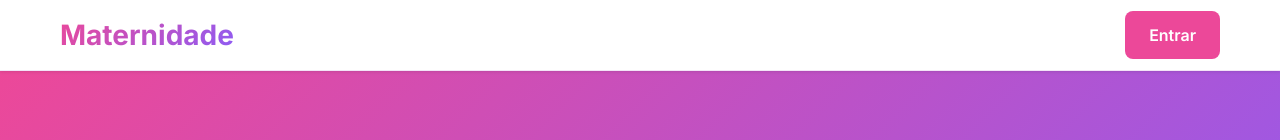
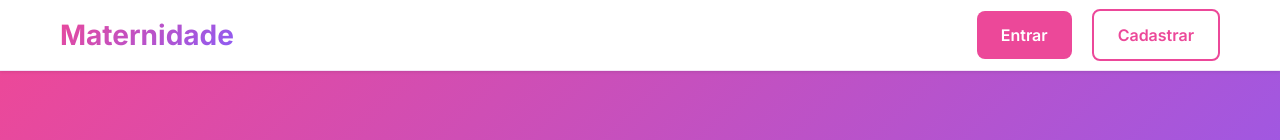
Before and after one commit to alexberneira/maternidadeconectada, a Next.js app: page / in a window 1280 px wide. Shown: the top 140 px of the page. Built offline with nearby package versions, Linux system fonts and the light colour scheme; no server answers; the database is empty.

Commit message:
feat: adiciona menu dinâmico que mostra opções diferentes para usuários logados e não logados

```diff
--- a/src/app/page.tsx
+++ b/src/app/page.tsx
@@ -1,5 +1,7 @@
 import { PrismaClient } from '@prisma/client';
 import Link from 'next/link';
+import { getServerSession } from 'next-auth';
+import { authOptions } from '@/lib/auth';
 
 const prisma = new PrismaClient();
 
@@ -29,6 +31,7 @@ async function getPosts() {
 
 export default async function HomePage() {
   const posts = await getPosts();
+  const session = await getServerSession(authOptions);
 
   const formatDate = (date: Date) => {
     return new Intl.DateTimeFormat('pt-BR', {
@@ -80,6 +83,43 @@ export default async function HomePage() {
             </h1>
           </div>
           <div style={{ display: 'flex', alignItems: 'center', gap: '20px' }}>
+            {session ? (
+              // Menu para usuário logado
+              <>
+                <span style={{
+                  color: '#6b7280',
+                  fontSize: '14px'
+                }}>
+                  Olá, {session.user?.name || session.user?.email}
+                </span>
+                <Link href="/admin" style={{
+                  backgroundColor: '#8b5cf6',
+                  color: 'white',
+                  padding: '8px 16px',
+                  borderRadius: '6px',
+                  textDecoration: 'none',
+                  fontWeight: '500',
+                  fontSize: '14px',
+                  transition: 'all 0.2s ease'
+                }}>
+                  Admin
+                </Link>
+                <Link href="/api/auth/signout" style={{
+                  backgroundColor: '#ef4444',
+                  color: 'white',
+                  padding: '8px 16px',
+                  borderRadius: '6px',
+                  textDecoration: 'none',
+                  fontWeight: '500',
+                  fontSize: '14px',
+                  transition: 'all 0.2s ease'
+                }}>
+                  Sair
+                </Link>
+              </>
+            ) : (
+              // Menu para usuário não logado
+              <>
                 <Link href="/login" style={{
                   backgroundColor: '#ec4899',
                   color: 'white',
@@ -93,6 +133,21 @@ export default async function HomePage() {
                 }}>
                   Entrar
                 </Link>
+                <Link href="/register" style={{
+                  backgroundColor: 'transparent',
+                  color: '#ec4899',
+                  padding: '12px 24px',
+                  borderRadius: '8px',
+                  textDecoration: 'none',
+                  fontWeight: '600',
+                  transition: 'all 0.2s ease',
+                  border: '2px solid #ec4899',
+                  cursor: 'pointer'
+                }}>
+                  Cadastrar
+                </Link>
+              </>
+            )}
           </div>
         </div>
       </header>
```
Lines whose indentation alone changed are shown as unchanged.
